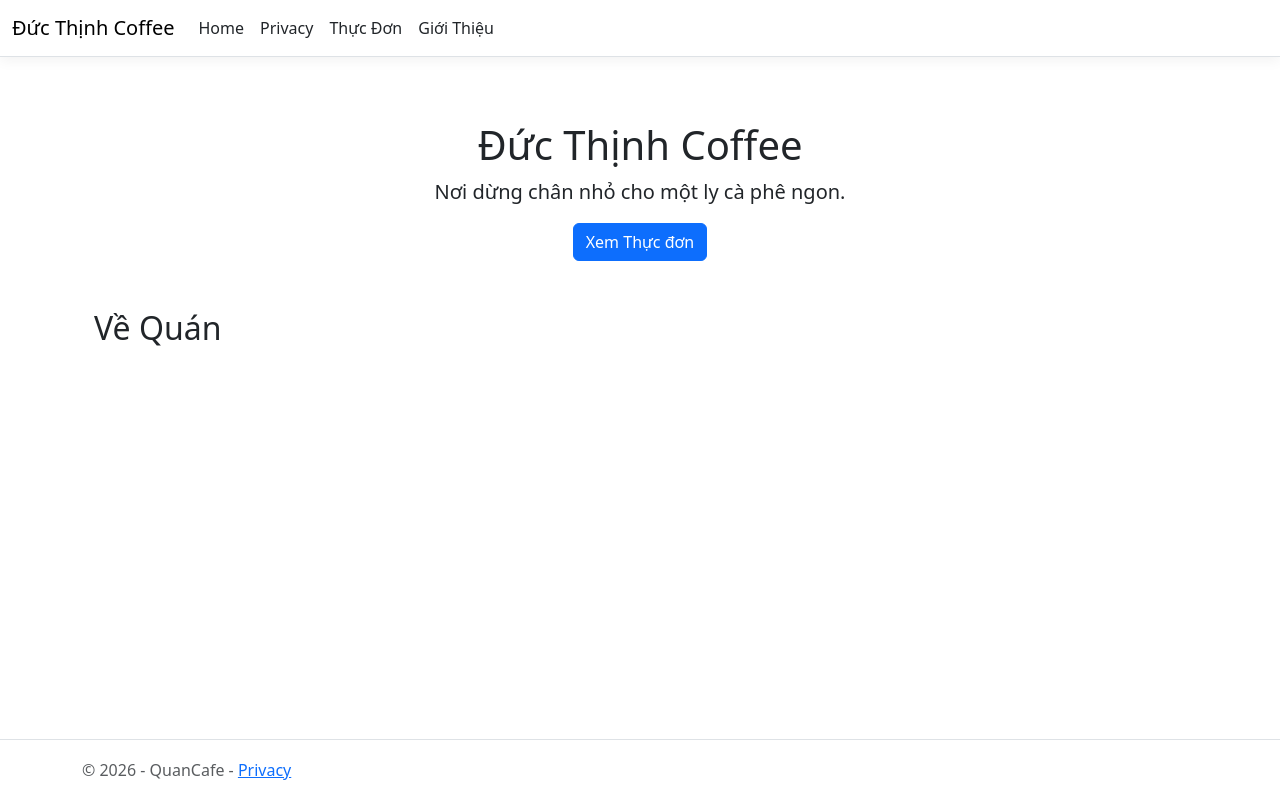
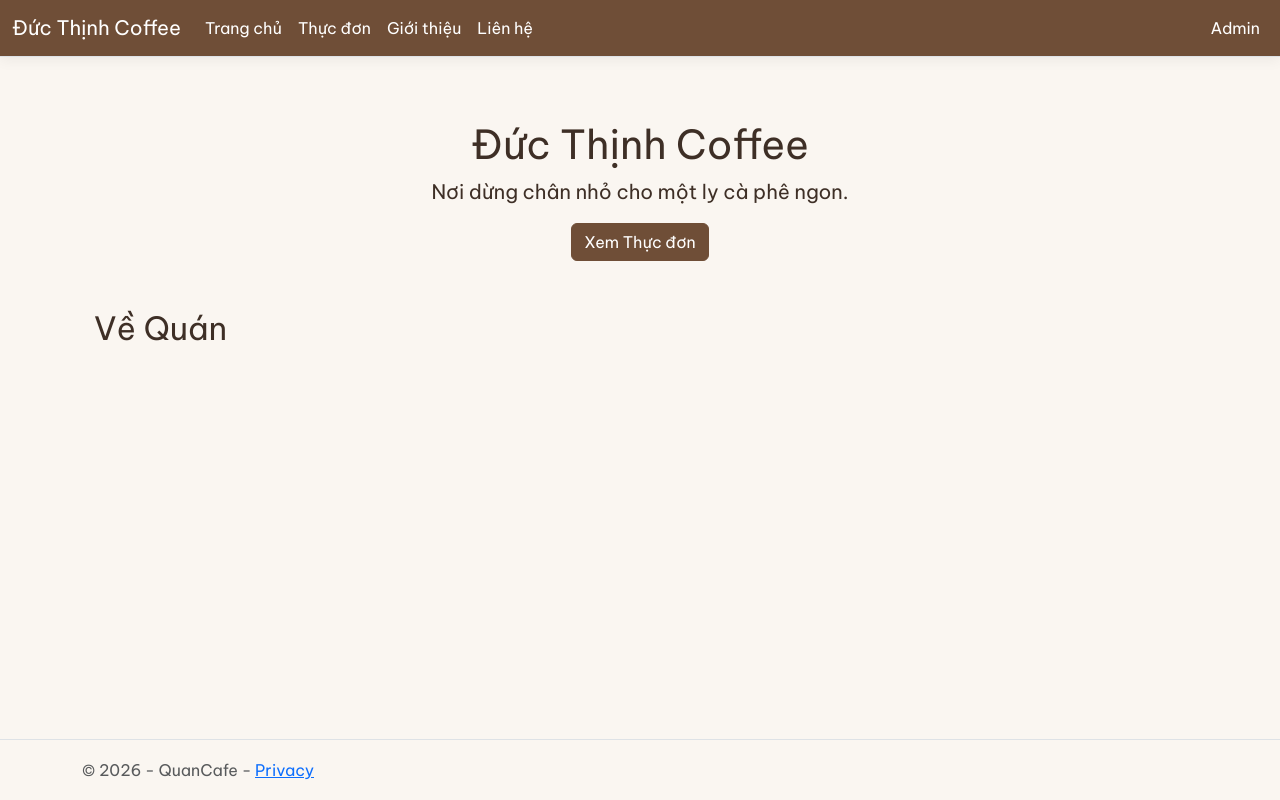
Before and after one commit to ducthinh020205/QuanCafe, an ASP.NET Core app: page / in a window 1280 px wide. Run offline with ASP.NET Core 8, Linux system fonts and the light colour scheme; style sheets or scripts are compiled from the project's sources.

Commit message:
Làm đẹp giao diện

```diff
--- a/Views/Shared/_Layout.cshtml
+++ b/Views/Shared/_Layout.cshtml
@@ -1,5 +1,6 @@
 <!DOCTYPE html>
 <html lang="en">
+
 <head>
     <meta charset="utf-8" />
     <meta name="viewport" content="width=device-width, initial-scale=1.0" />
@@ -8,29 +9,37 @@
     <link rel="stylesheet" href="~/lib/bootstrap/dist/css/bootstrap.min.css" />
     <link rel="stylesheet" href="~/css/site.css" asp-append-version="true" />
     <link rel="stylesheet" href="~/QuanCafe.styles.css" asp-append-version="true" />
+    <link rel="preconnect" href="https://fonts.googleapis.com" />
+    <link rel="preconnect" href="https://fonts.gstatic.com" crossorigin />
+    <link href="https://fonts.googleapis.com/css2?family=Be+Vietnam+Pro:wght@400;600;700&display=swap"
+          rel="stylesheet" />
 </head>
+
 <body>
     <header>
-        <nav class="navbar navbar-expand-sm navbar-toggleable-sm navbar-light bg-white border-bottom box-shadow mb-3">
+        <nav class="navbar navbar-expand-sm navbar-dark border-bottom box-shadow mb-3">
             <div class="container-fluid">
                 <a class="navbar-brand" asp-area="" asp-controller="Home" asp-action="Index">Đức Thịnh Coffee</a>
-                <button class="navbar-toggler" type="button" data-bs-toggle="collapse" data-bs-target=".navbar-collapse" aria-controls="navbarSupportedContent"
-                        aria-expanded="false" aria-label="Toggle navigation">
+                <button class="navbar-toggler" type="button" data-bs-toggle="collapse" data-bs-target=".navbar-collapse"
+                        aria-controls="navbarSupportedContent" aria-expanded="false" aria-label="Toggle navigation">
                     <span class="navbar-toggler-icon"></span>
                 </button>
                 <div class="navbar-collapse collapse d-sm-inline-flex justify-content-between">
                     <ul class="navbar-nav flex-grow-1">
                         <li class="nav-item">
-                            <a class="nav-link text-dark" asp-area="" asp-controller="Home" asp-action="Index">Home</a>
+                            <a class="nav-link" asp-area="" asp-controller="Home" asp-action="Index">Trang chủ</a>
                         </li>
                         <li class="nav-item">
-                            <a class="nav-link text-dark" asp-area="" asp-controller="Home" asp-action="Privacy">Privacy</a>
+                            <a class="nav-link" asp-area="" asp-controller="Menu" asp-action="Index">Thực đơn</a>
                         </li>
                         <li class="nav-item">
-                            <a class="nav-link text-dark" asp-area="" asp-controller="Menu" asp-action="Index">Thực Đơn</a>
+                            <a class="nav-link" asp-area="" asp-controller="Home" asp-action="GioiThieu">Giới thiệu</a>
                         </li>
                         <li class="nav-item">
-                            <a class="nav-link text-dark" asp-area="" asp-controller="Home" asp-action="GioiThieu">Giới Thiệu</a>
+                            <a class="nav-link" asp-area="" asp-controller="LienHe" asp-action="Index">Liên hệ</a>
+                        </li>
+                        <li class="nav-item ms-sm-auto">
+                            <a class="nav-link" asp-area="" asp-controller="Admin" asp-action="LienHe">Admin</a>
                         </li>
                     </ul>
                 </div>
@@ -53,4 +62,5 @@
     <script src="~/js/site.js" asp-append-version="true"></script>
     @await RenderSectionAsync("Scripts", required: false)
 </body>
+
 </html>
--- a/wwwroot/css/site.css
+++ b/wwwroot/css/site.css
@@ -29,3 +29,51 @@ body {
 .form-floating > .form-control-plaintext:focus::placeholder, .form-floating > .form-control:focus::placeholder {
   text-align: start;
 }
+
+:root {
+    --mau-chinh: #6f4e37;      /* nâu cà phê */
+    --mau-chinh-dam: #4e342e;  /* nâu đậm, dùng khi rê chuột */
+    --mau-nen: #faf6f1;        /* kem nhạt */
+    --mau-chu: #3e2f26;        /* chữ nâu sẫm */
+}
+
+body {
+    font-family: 'Be Vietnam Pro', sans-serif;
+    background-color: var(--mau-nen);
+    color: var(--mau-chu);
+}
+
+.btn-primary {
+    --bs-btn-bg: var(--mau-chinh);
+    --bs-btn-border-color: var(--mau-chinh);
+    --bs-btn-hover-bg: var(--mau-chinh-dam);
+    --bs-btn-hover-border-color: var(--mau-chinh-dam);
+    --bs-btn-active-bg: var(--mau-chinh-dam);
+    --bs-btn-active-border-color: var(--mau-chinh-dam);
+}
+
+.navbar {
+    background-color: var(--mau-chinh);
+}
+
+.navbar .navbar-brand,
+.navbar .nav-link {
+    color: #fff;
+}
+
+.navbar .nav-link:hover {
+    color: #f3e5d8;
+}
+
+.nhom-tieu-de {
+    color: var(--mau-chinh);
+    border-bottom: 2px solid var(--mau-chinh);
+    padding-bottom: .5rem;
+    margin-bottom: 1.5rem;
+}
+
+.gia-mon {
+    color: var(--mau-chinh);
+    font-weight: 700;
+    font-size: 1.1rem;
+}
```
Also changed, not shown: Views/Menu/Index.cshtml (+24 -10 lines).
